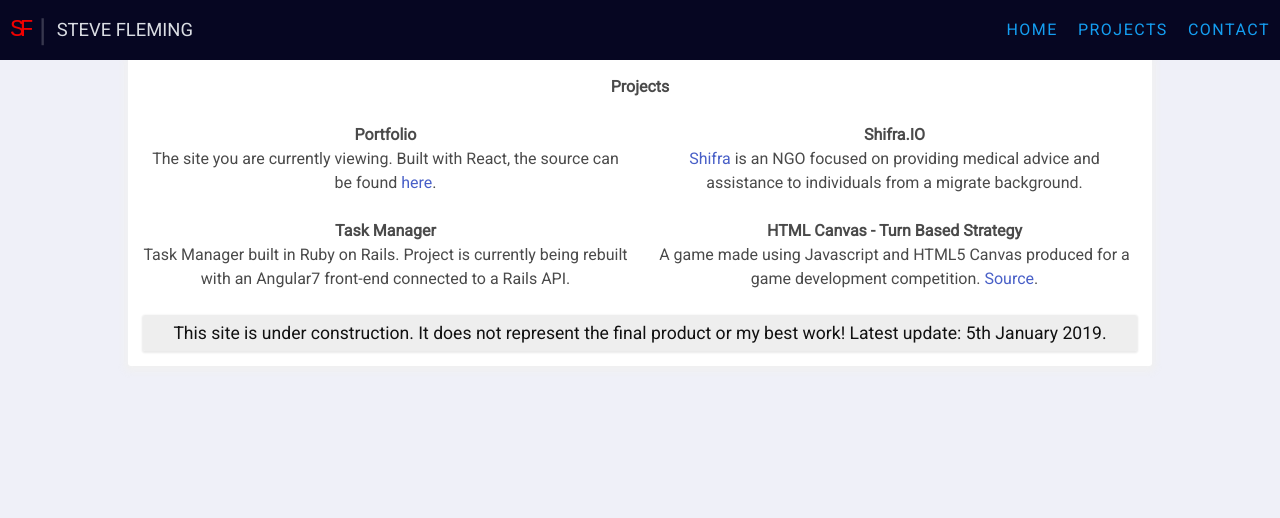
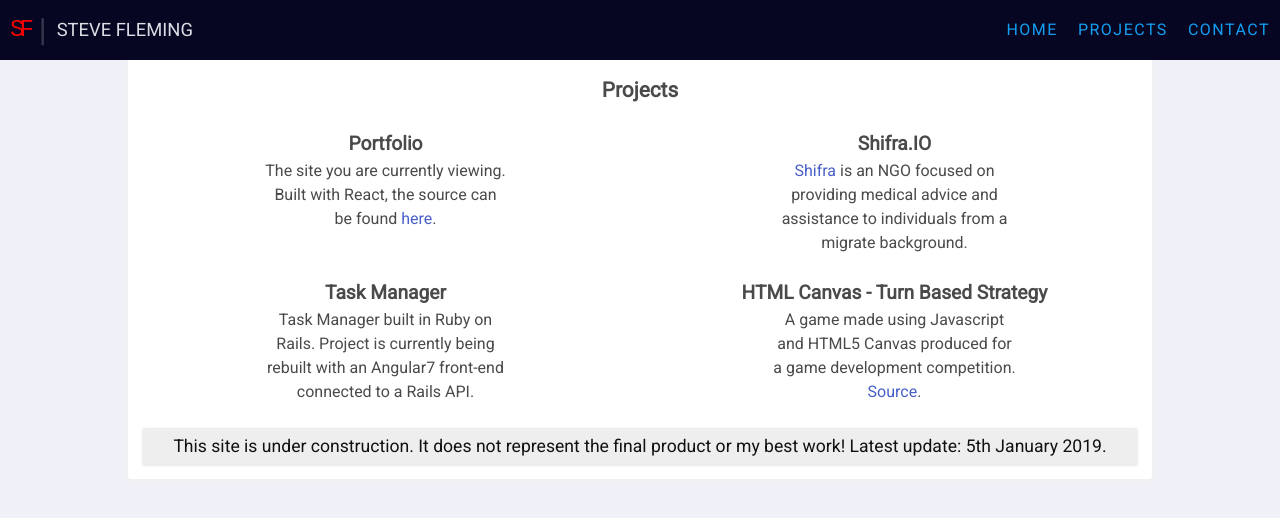
Before and after one commit to StephenFleming96/sf-portfolio, a React app: page /projects in a window 1280 px wide. Shown: the top 518 px of the page. Built offline with nearby package versions, Linux system fonts and the light colour scheme.

Commit message:
more global style rules

```diff
--- a/src/App.scss
+++ b/src/App.scss
@@ -17,6 +17,14 @@ h2, h3 {
   font-weight: bold;
 }
 
+h2 {
+  font-size: 130%;
+}
+
+h3 {
+  font-size: 120%;
+}
+
 #root {
   height: 100%;
 }
@@ -25,8 +33,16 @@ h2, h3 {
   display: flex;
 }
 
+.flex-wrap {
+  flex-wrap: wrap;
+}
+
 .flex-column {
   flex-direction: column;
+}
+
+.flex-row {
+  flex-direction: row;
 }
 
 .flex-item-container {
@@ -83,6 +99,11 @@ h2, h3 {
 
 .three-quart {
   max-width: 75%;
+}
+
+.half {
+  max-width: 50%;
+  margin: 0 auto;
 }
 
 .bottom-margin {
```
